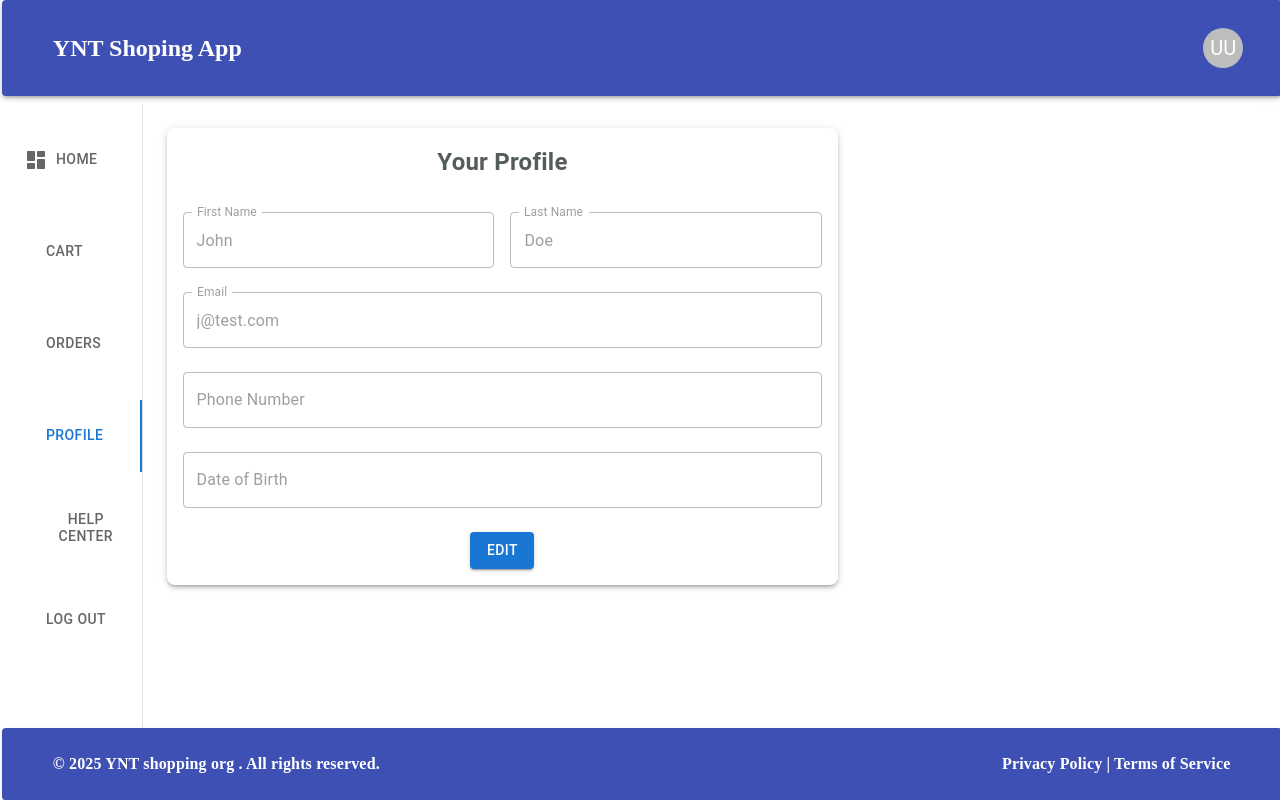
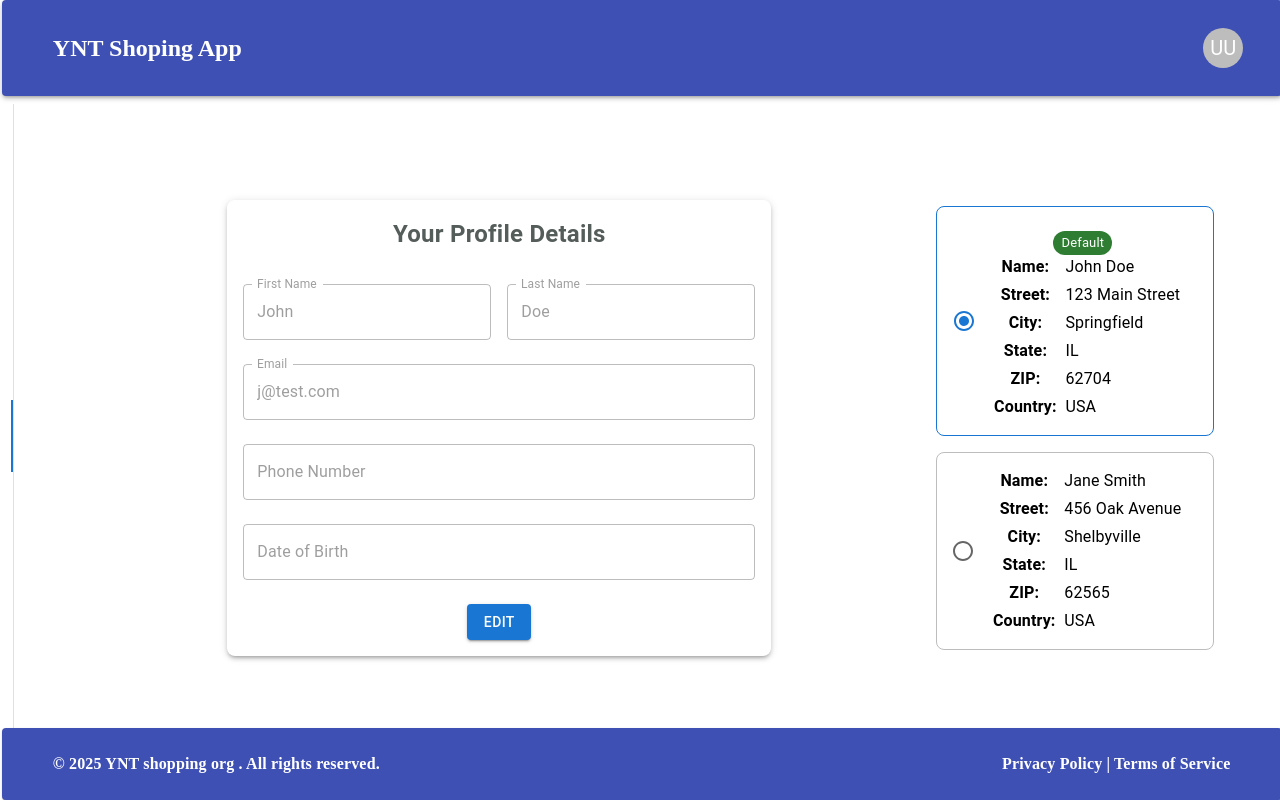
Before and after one commit to Yuvaraj2519/ynt-shop-e-com, a React (Vite) app in the folder front-end/YNT-shop/: page /profile in a window 1280 px wide. Built offline with nearby package versions, Linux system fonts and the light colour scheme; some icons are missing.

Commit message:
added to show list of address

```diff
--- a/front-end/YNT-shop/src/component/Pages/Profile.jsx
+++ b/front-end/YNT-shop/src/component/Pages/Profile.jsx
@@ -1,4 +1,17 @@
-import { Box, Button, Paper, TextField, Typography } from "@mui/material";
+import {
+  Box,
+  Button,
+  Chip,
+  Container,
+  FormControl,
+  FormControlLabel,
+  Paper,
+  Radio,
+  RadioGroup,
+  Stack,
+  TextField,
+  Typography,
+} from "@mui/material";
 import { SnackbarProvider } from "notistack";
 import { useState } from "react";
 
@@ -8,6 +21,37 @@ function ProfilePage() {
   const [isLoggedIn, setIsLoggedIn] = useState(false);
   const [isEditing, setIsEditing] = useState(false);
 
+  const addresses = [
+    {
+      id: 'addr1',
+      isDefault: true,
+      details: {
+        Name: 'John Doe',
+        Street: '123 Main Street',
+        City: 'Springfield',
+        State: 'IL',
+        ZIP: '62704',
+        Country: 'USA',
+      },
+    },
+    {
+      id: 'addr2',
+      isDefault: false,
+      details: {
+        Name: 'Jane Smith',
+        Street: '456 Oak Avenue',
+        City: 'Shelbyville',
+        State: 'IL',
+        ZIP: '62565',
+        Country: 'USA',
+      },
+    },
+  ];
+
+  const [selectedId, setSelectedId] = useState(
+    addresses.find((a) => a.isDefault)?.id || ''
+  );
+
   const [user, setUser] = useState({
     firstname: "John",
     lastname: "Doe",
@@ -15,7 +59,29 @@ function ProfilePage() {
   });
 
   return (
-    <Box sx={{ width: "800", padding: 2, borderRadius: 2, boxShadow: 3 , marginRight: 50}}>
+    <Container
+      sx={{
+        width: "100vw",
+        display: "flex",
+        flexDirection: "row",
+        justifyContent: "space-between",
+        alignItems: "center",
+        height: "75vh",
+      }}
+    >
+      <Box
+        sx={{
+          width: "800",
+          padding: 2,
+          borderRadius: 2,
+          boxShadow: 3,
+          display: "flex",
+          flexDirection: "column",
+          justifyContent: "center",
+          alignItems: "center",
+          margin: "auto",
+        }}
+      >
         <Typography
           style={{
             fontSize: "1.5rem",
@@ -24,7 +90,7 @@ function ProfilePage() {
             color: "#555d5b",
           }}
         >
-        Your Profile
+          Your Profile Details
         </Typography>
         <Box sx={{ display: "flex", justifyContent: "center", gap: 2 }}>
           <TextField
@@ -69,6 +135,7 @@ function ProfilePage() {
           fullWidth
           disabled={!isEditing}
         />
+        <Box sx={{ display: "flex", justifyContent: "center", gap: 2 }}>
         <Button
           variant="contained"
           color="primary"
@@ -77,7 +144,67 @@ function ProfilePage() {
         >
           {isEditing ? "Save" : "Edit"}
         </Button>
+        {isEditing && <Button
+          variant="outlined"
+          color="primary"
+          hidden={!isEditing}
+          sx={{ mt: 2, ml: 2 }}
+        >
+        Cancel
+        </Button>}
         </Box>
+      </Box>
+      <FormControl component="fieldset">
+      <RadioGroup
+        name="address-selection"
+        value={selectedId}
+        onChange={(e) => setSelectedId(e.target.value)}
+      >
+        <Stack spacing={2}>
+          {addresses.map((address) => (
+            <Box
+              key={address.id}
+              sx={{
+                border: '1px solid',
+                borderColor: selectedId === address.id ? 'primary.main' : 'grey.400',
+                borderRadius: 2,
+                padding: 2,
+                maxWidth: 450,
+                backgroundColor: 'transparent',
+              }}
+            >
+              <FormControlLabel
+                value={address.id}
+                control={<Radio />}
+                label={
+                  <Box>
+                    {address.isDefault && (
+                      <Chip
+                        label="Default"
+                        color="success"
+                        size="small"
+                        sx={{ mt: 1 }}
+                      />
+                    )}
+                    <Stack spacing={0.5}>
+                      {Object.entries(address.details).map(([key, value]) => (
+                        <Box key={key} sx={{ display: 'flex' }}>
+                          <Typography sx={{ width: 80, fontWeight: 'bold' }}>
+                            {key}:
+                          </Typography>
+                          <Typography>{value}</Typography>
+                        </Box>
+                      ))}
+                    </Stack>
+                  </Box>
+                }
+              />
+            </Box>
+          ))}
+        </Stack>
+      </RadioGroup>
+    </FormControl>
+    </Container>
   );
 }
 
```
Also changed, not shown: 1 other file (tests, documents, lock files or other folders). Lines whose indentation alone changed are shown as unchanged.
